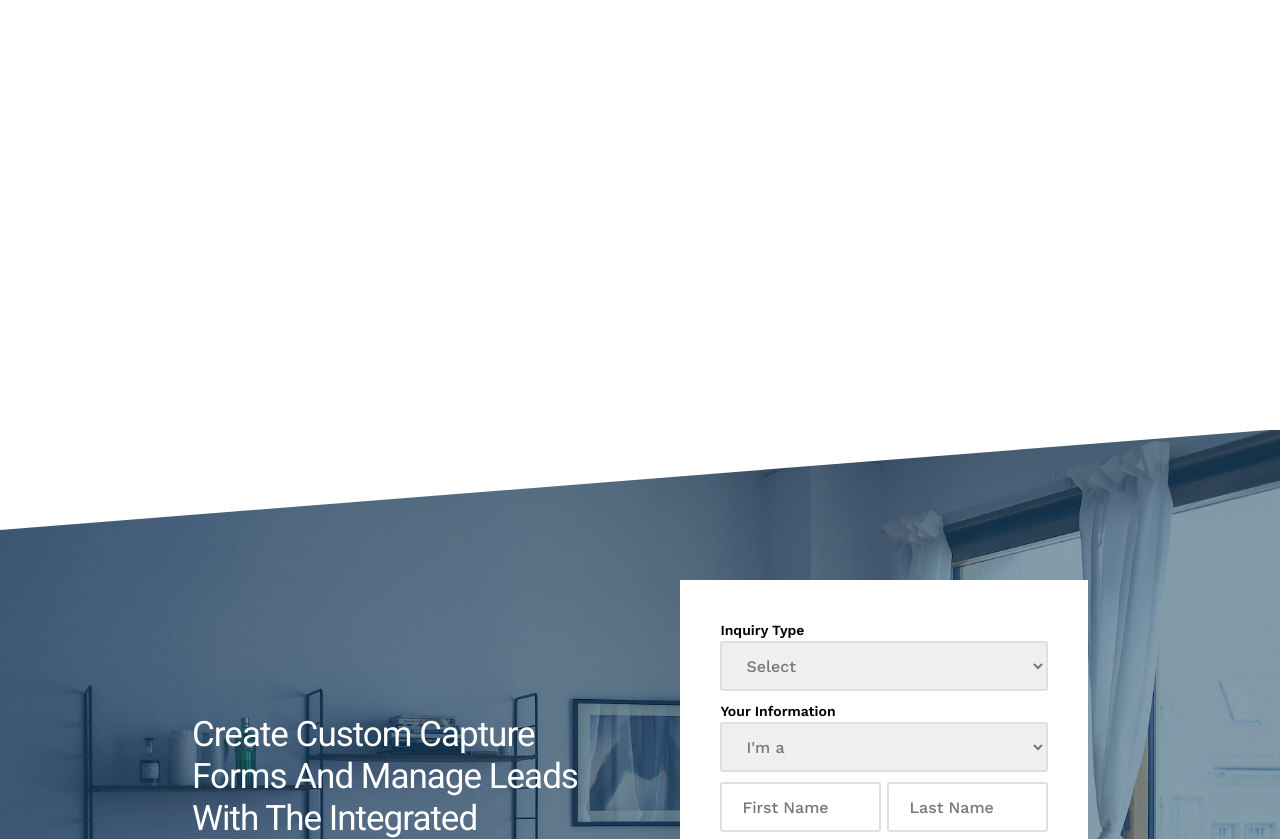
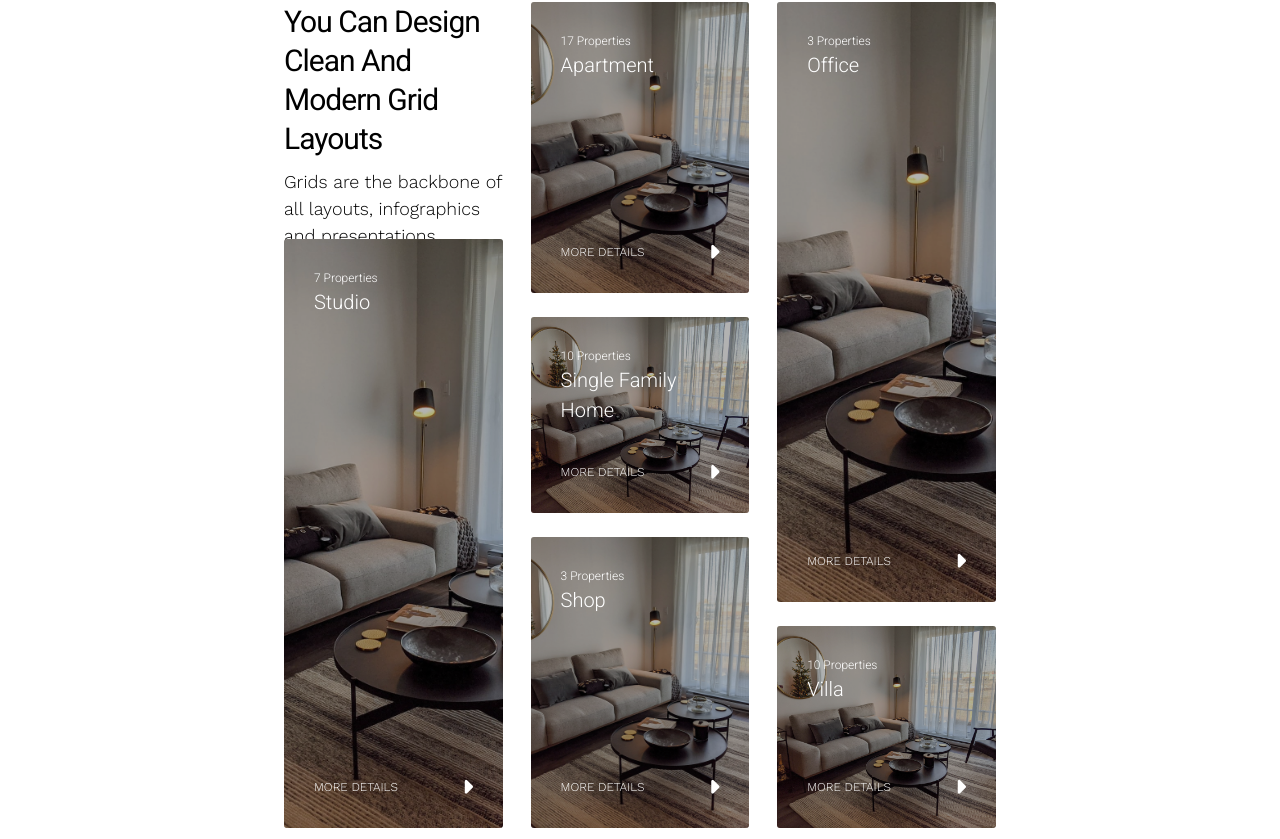
Before and after one commit to Stefan0305/houzez-app, a React (Create React App) app: page / in a window 1280 px wide. Shown: the part 2521-3360 px from the top of the page. Built offline with nearby package versions, Linux system fonts and the light colour scheme.

Commit message:
added first grid section

```diff
--- a/src/pages/Home/Home.js
+++ b/src/pages/Home/Home.js
@@ -104,19 +104,85 @@ function Home() {
         <div className="clip-top"></div>
         <div className="container">
           <div className="grid">
-            <div className="grid-header">
-              <h3>You Can Design Clean And Modern Grid Layouts</h3>
-              <p>
-                Grids are the backbone of all layouts, infographics and
-                presentations
-              </p>
+            <div className="column">
+              <div className="grid-header small-box">
+                <h3>You Can Design Clean And Modern Grid Layouts</h3>
+                <p>
+                  Grids are the backbone of all layouts, infographics and
+                  presentations
+                </p>
+              </div>
+              <div className="grid-item big-box" >
+                <div className="box-overlay"></div>
+                <div className="grid-title">
+                  <p>7 Properties</p>
+                  <h4>Studio</h4>
+                </div>
+                <div className="grid-details">
+                  <p>MORE DETAILS</p>
+                  <i class="fa-solid fa-caret-right"></i>
+                  </div>
+              </div>
             </div>
-            <div className="grid-item"></div>
-            <div className="grid-item"></div>
-            <div className="grid-item"></div>
-            <div className="grid-item"></div>
-            <div className="grid-item"></div>
-            <div className="grid-item"></div>
+            <div className="column">
+            <div className="grid-item medium-box">
+            <div className="box-overlay"></div>
+                <div className="grid-title">
+                  <p>17 Properties</p>
+                  <h4>Apartment</h4>
+                </div>
+                <div className="grid-details">
+                  <p>MORE DETAILS</p>
+                  <i class="fa-solid fa-caret-right"></i>
+                  </div>
+              </div>
+              <div className="grid-item small-box">
+              <div className="box-overlay"></div>
+                <div className="grid-title">
+                  <p>10 Properties</p>
+                  <h4>Single Family Home</h4>
+                </div>
+                <div className="grid-details">
+                  <p>MORE DETAILS</p>
+                  <i class="fa-solid fa-caret-right"></i>
+                  </div>
+              </div>
+              <div className="grid-item medium-box">
+              <div className="box-overlay"></div>
+                <div className="grid-title">
+                  <p>3 Properties</p>
+                  <h4>Shop</h4>
+                </div>
+                <div className="grid-details">
+                  <p>MORE DETAILS</p>
+                  <i class="fa-solid fa-caret-right"></i>
+                  </div>
+              </div>
+            </div>
+            <div className="column">
+            <div className="grid-item big-box">
+            <div className="box-overlay"></div>
+                <div className="grid-title">
+                  <p>3 Properties</p>
+                  <h4>Office</h4>
+                </div>
+                <div className="grid-details">
+                  <p>MORE DETAILS</p>
+                  <i class="fa-solid fa-caret-right"></i>
+                  </div>
+              </div>
+              <div className="grid-item small-box">
+              <div className="box-overlay"></div>
+                <div className="grid-title">
+                  <p>10 Properties</p>
+                  <h4>Villa</h4>
+                </div>
+                <div className="grid-details">
+                  <p>MORE DETAILS</p>
+                  <i class="fa-solid fa-caret-right"></i>
+                  </div>
+              </div>
+            </div>
           </div>
         </div>
         <div className="clip-bottom"></div>
--- a/src/pages/Home/Home.scss
+++ b/src/pages/Home/Home.scss
@@ -240,8 +240,108 @@
 
 .grid-section-container {
   position: relative;
-  height: 70vh;
+  padding: 120px 0;
   width: 100%;
+  .big-box{
+    height: 75%;
+  }
+  .small-box{
+    height: 25%;
+  }
+  .medium-box{
+    height: 37.5%;
+  }
+  .grid{
+    display: flex;
+    justify-content: space-between;
+    padding: 0 80px;
+    height: 850px;
+    .column{
+      display: flex;
+      flex-direction: column;
+      width: 33%;
+      height: 100%;
+      padding: 0px 12px;
+    }
+    .grid-header{
+      margin: 12px 0;
+      padding: 0;
+      h3{
+        font-family: var(--ff-heading);
+        font-size: 30px;
+        font-weight: var(--fw-medium);
+        line-height: 1.3em;
+        letter-spacing: -1px;
+        margin-bottom: 10px;
+      }
+      p{
+        font-family: var(--ff-body);
+        font-size: var(--fs-default);
+        font-weight: var(--fw-regular);
+        line-height: 1.5em;
+      }
+    }
+    .grid-item{
+      background-image: url("../../../public/images/apartment-1.jpg");
+    background-repeat: no-repeat;
+    background-size: cover;
+    background-position: center;
+    color: white;
+    border-radius: 3px;
+    position: relative;
+    margin: 12px 0;
+    padding: 30px 30px;
+    cursor: pointer;
+    display: flex;
+    flex-direction: column;
+    justify-content: space-between;
+    .box-overlay {
+      position: absolute;
+      top: 0;
+      left: 0;
+      width: 100%;
+      height: 100%;
+      background-color: rgba(0, 0, 0, 0.3);
+      z-index: 2;
+      transition: all 0.2s;
+      border-radius: 3px;
+    }
+
+    &:hover {
+      .box-overlay {
+        background-color: rgba($color: #000000, $alpha: 0.1);
+      }
+    }
+
+    .grid-details{
+      display: flex;
+      justify-content: space-between;
+      align-items: center;
+      z-index: 5;
+      i{
+        font-size: 22px;
+      }
+      p{
+        font-family: var(--ff-body);
+        font-weight: var(--fw-regular);
+        font-size: var(--fs-xxs);
+      }
+    }
+    .grid-title{
+      z-index: 5;
+      font-family: var(--ff-heading);
+      font-weight: var(--fw-regular);
+      p{
+        font-size: var(--fs-xxs);
+      }
+      h4{
+        font-size: var(--fs-title);
+      }
+    }
+
+    }
+  }
+
 }
 
 .forms-section-container {
```
